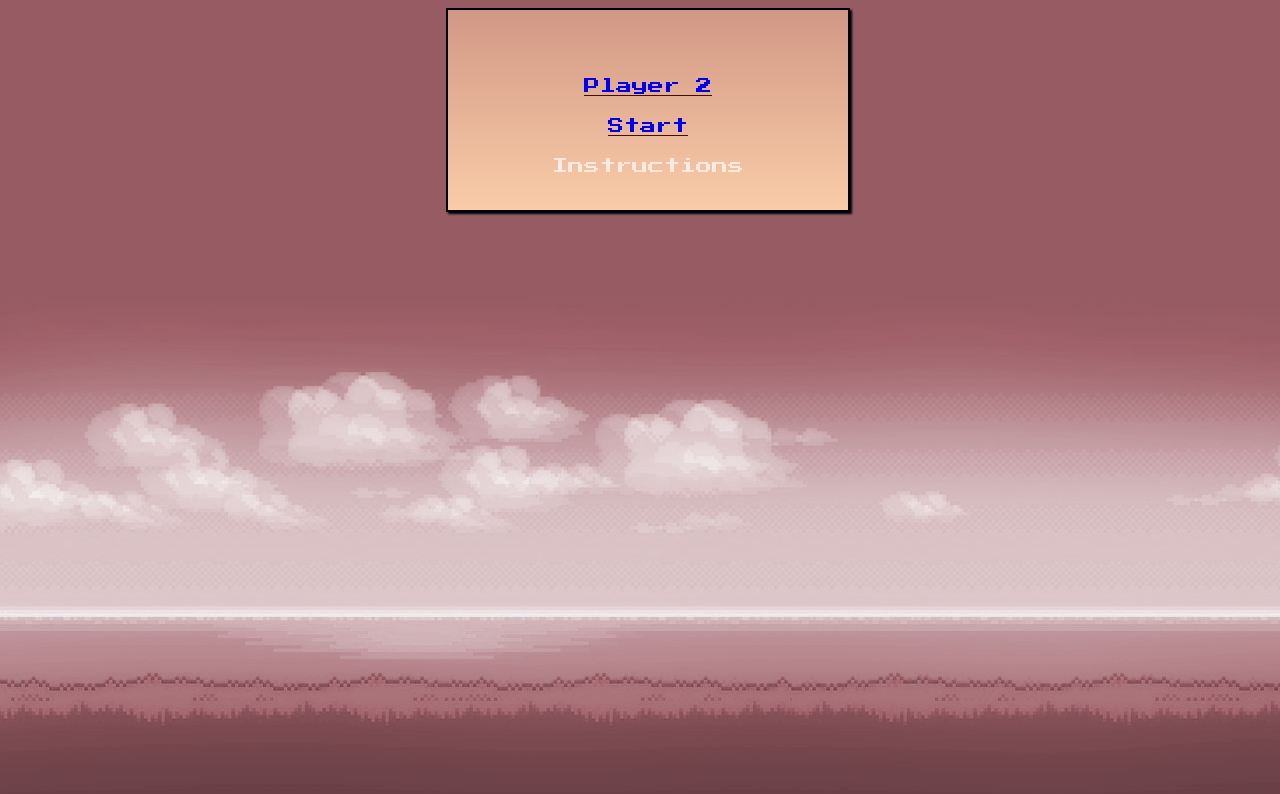
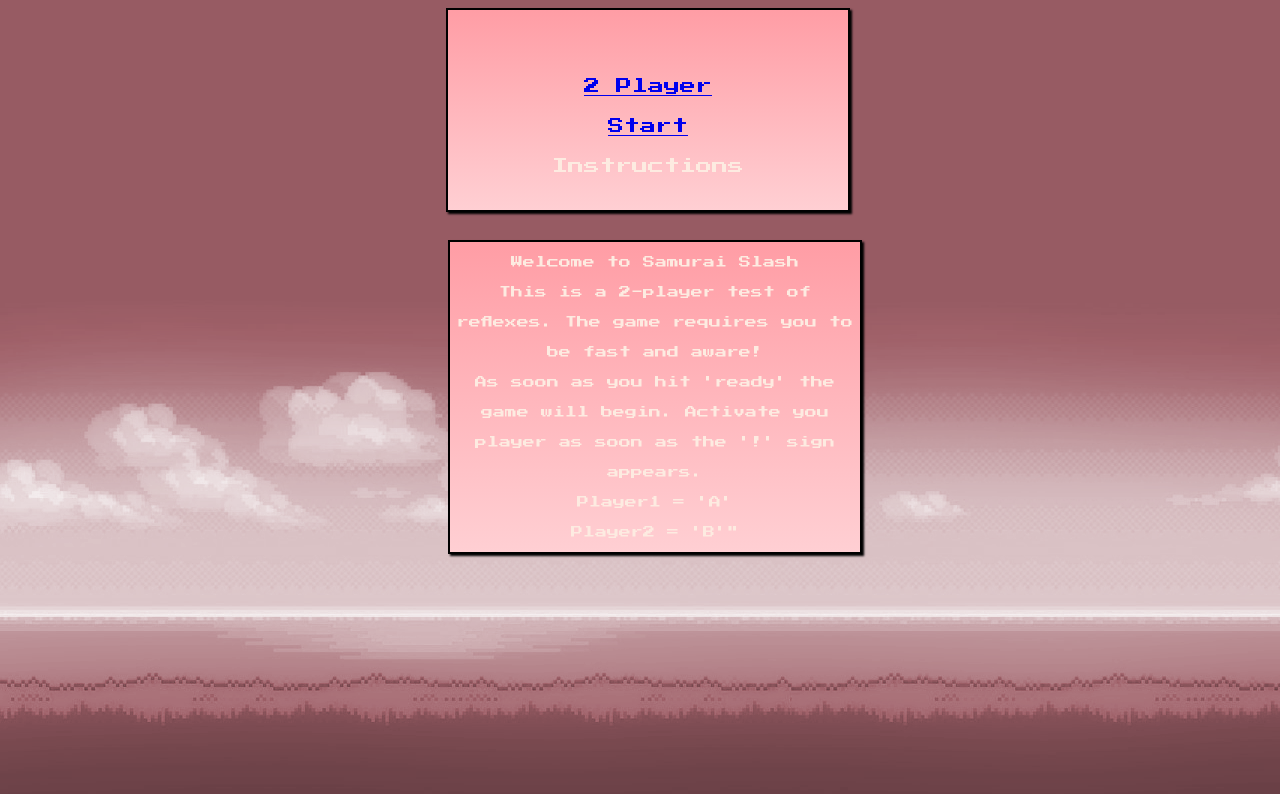
Before and after one commit to Alexandroidd/Samurai-Slash, a plain HTML site: page landingPage.html in a window 1280 px wide. Both pictures are taken after a click on the element "Instructions". Drawn offline with Linux system fonts and the light colour scheme.

Commit message:
adds reined landing page.

```diff
--- a/landingPage.css
+++ b/landingPage.css
@@ -55,10 +55,10 @@ body.animated {
 	height: 200px;
 	border: 2px solid black;
 	background: red;
-    background: -webkit-linear-gradient(#d19885, #facca8);
-    background: -o-linear-gradient(#d19885, #facca8);
-    background: -moz-linear-gradient(#d19885, #facca8);
-    background: linear-gradient(#d19885, #facca8);
+    background: -webkit-linear-gradient(#ff9da5, #ffcfd3); ;
+    background: -o-linear-gradient(#ff9da5, #ffcfd3);
+    background: -moz-linear-gradient(#ff9da5, #ffcfd3);
+    background: linear-gradient(#ff9da5, #ffcfd3);
 }
 
 #menu p {
@@ -71,3 +71,27 @@ body.animated {
 span #instructions:hover {
 	color; blue;
 }
+
+#manual{
+	font-family: 'Press Start 2p', cursive;
+	font-size: 12px;
+	color: #fdebe1;
+	box-shadow: 2px 2px 2px #000000;
+	text-align: center;
+	border: 2px solid black;
+	line-height: 30px;
+	background: red;
+    background: -webkit-linear-gradient(#ff9da5, #ffcfd3);
+    background: -o-linear-gradient(#ff9da5, #ffcfd3);
+    background: -moz-linear-gradient(#ff9da5, #ffcfd3);
+    background: linear-gradient(#ff9da5, #ffcfd3);
+    display:none;
+    padding: 5px;
+}
+
+#manual.appear{
+	display:block;
+	position:absolute;
+	top: 230px;
+	width:400px;
+}
--- a/landingPage.html
+++ b/landingPage.html
@@ -7,8 +7,9 @@
 </head>
 <body>
 <div id="menu">
-  <p><a href="index.html">Player 2 Start</a>
+  <p><a href="index.html">2 Player Start</a>
   <span id='instructions'>Instructions</span></p>
+  <div id='manual'>Welcome to Samurai Slash<br>This is a 2-player test of reflexes. The game requires you to be fast and aware!<br>As soon as you hit 'ready' the game will begin. Activate you player as soon as the '!' sign appears.<br>Player1 = 'A'<br>Player2 = 'B'"</div>
   </div>
 
 
--- a/landingPage.js
+++ b/landingPage.js
@@ -21,8 +21,5 @@ instructions.addEventListener('mouseout', function() {
 });
 
 instructions.addEventListener('click', function() {
-	var manual = document.createElement('div');
-	manual.id="manual";
-	manual.innerHTML="Welcome to Samurai Slash<br>This is a 2-player test of reflexes. The game requires you to be fast and aware!<br>As soon as you hit 'ready' the game will begin. Activate you player as soon as the '!' sign appears.<br>Player1 = 'A'<br>Player2 = 'B'";
-	manual.display.toggle('none');
+	manual.classList.toggle('appear');
 });
--- a/main.js
+++ b/main.js
@@ -76,7 +76,7 @@ var timeToAlert = false;
 
 
 // --*This determines waiting time*--//
-var waitingPeriod = 1000;//Math.floor(Math.random() * (9000 - 3000)) + 3000;
+var waitingPeriod = Math.floor(Math.random() * (9000 - 3000)) + 3000;
 //-------------------------------------
 
 
```
